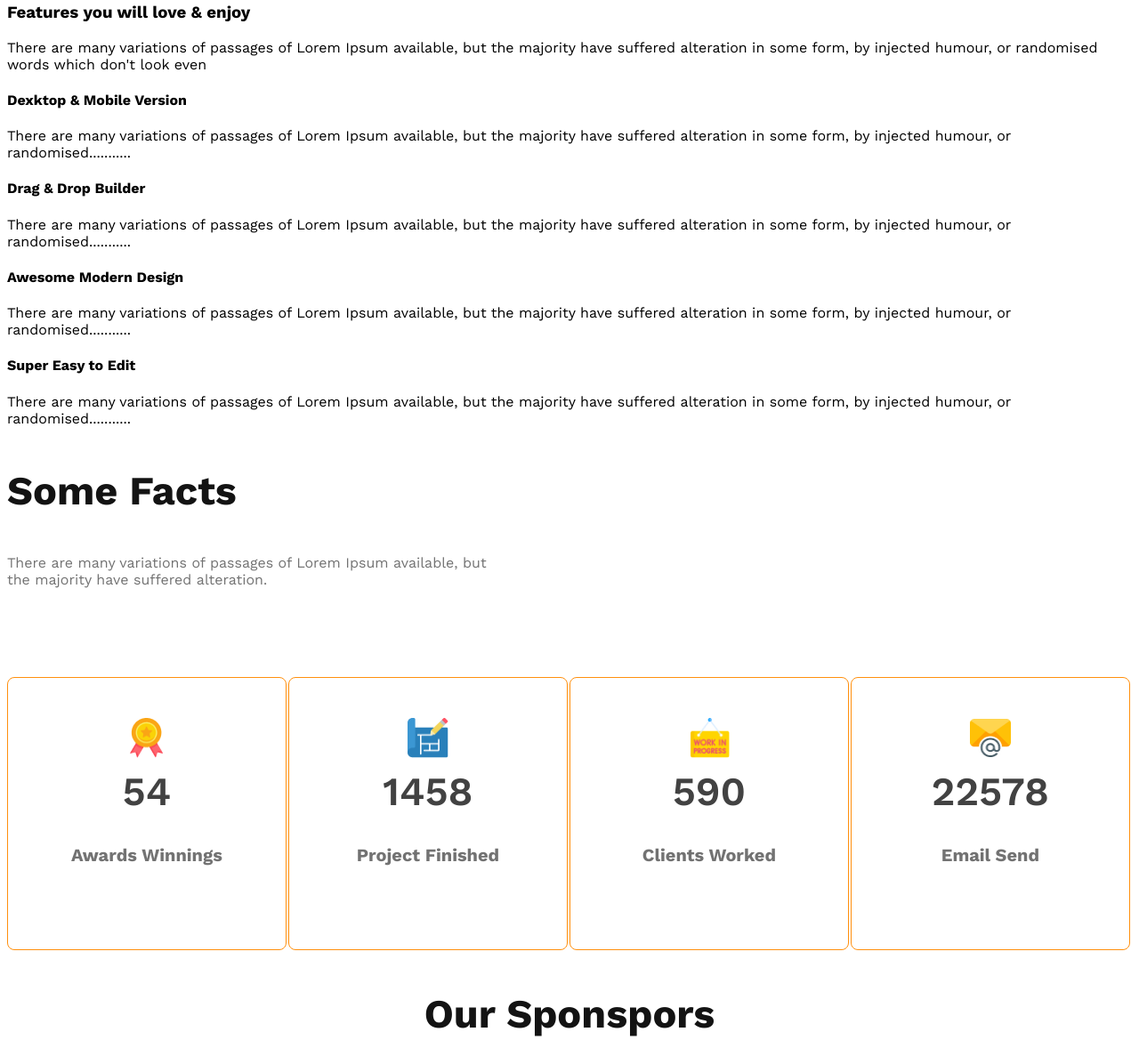
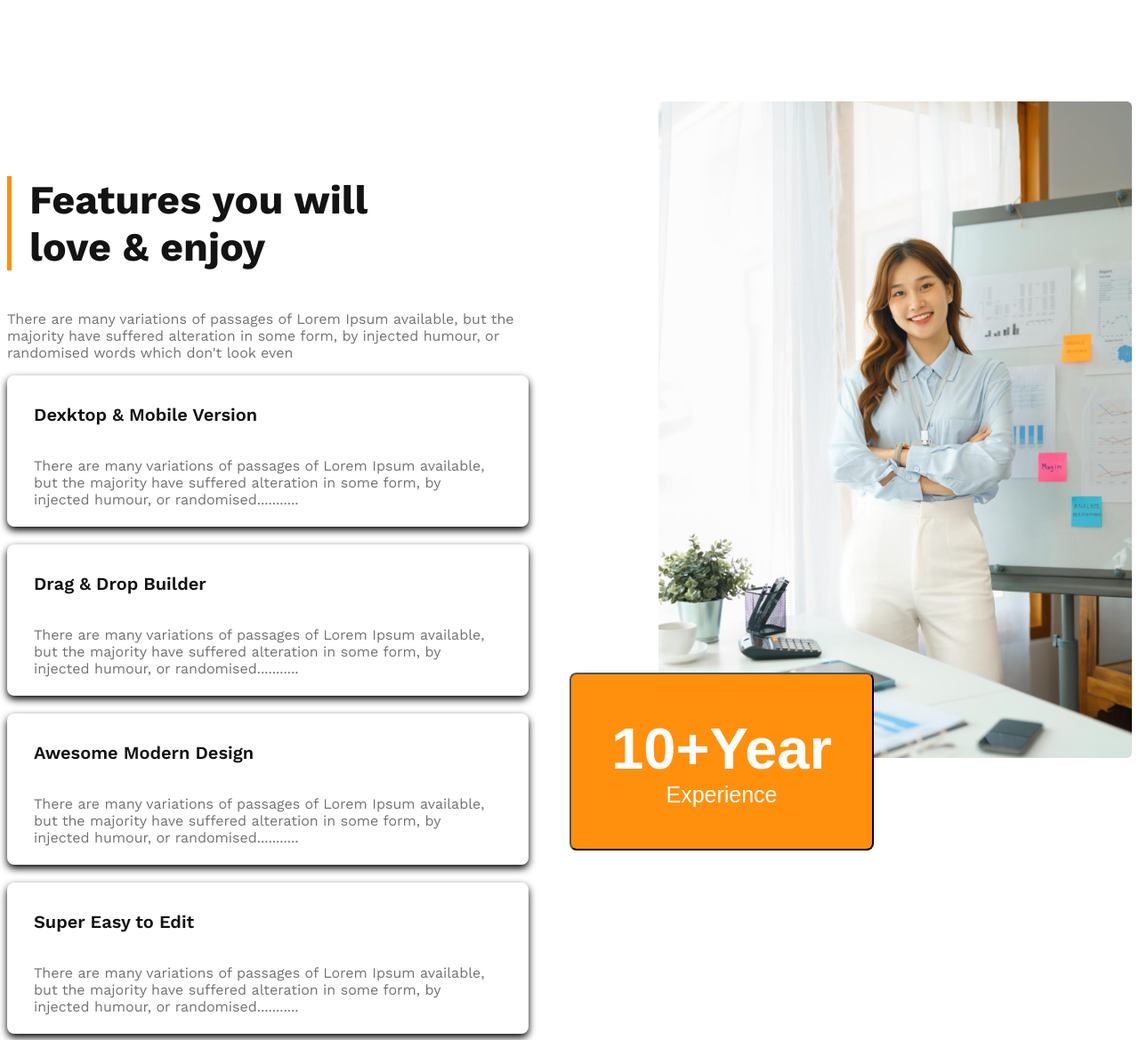
Before and after one commit to habibur5313/g3-arcitech, a plain HTML site: page index.html in a window 1280 px wide. Shown: the part 2028-3197 px from the top of the page at 89% size. Drawn offline with nearby package versions, Linux system fonts and the light colour scheme.

Commit message:
third commit

```diff
--- a/index.html
+++ b/index.html
@@ -42,26 +42,39 @@
                                                             </div>
                                         </section>
                                         <section>
-                                                            <div class="second-section-content">
-                                                                                <h3>Features you will love & enjoy</h3>
+                                            <div class="second-section-container">
+                                                          <div class="second-section-content">
+                                                            <div class="second-section-title">
+                                                                                <h3 id="second-section-features">Features you will <br> love & enjoy</h3>
                                                                                 <p>There are many variations of passages of Lorem Ipsum available, but the majority have suffered alteration in some form, by injected humour, or randomised words which don't look even</p>
                                                             </div>
-                                                            <div>
+                                                            <div class="second-section-box">
                                                                                 <h4>Dexktop & Mobile Version</h4>
                                                                                 <p>There are many variations of passages of Lorem Ipsum available, but the majority have suffered alteration in some form, by injected humour, or randomised...........</p>
                                                             </div>
-                                                            <div>
+                                                            <div class="second-section-box">
                                                                                 <h4>Drag & Drop Builder</h4>
                                                                                 <p>There are many variations of passages of Lorem Ipsum available, but the majority have suffered alteration in some form, by injected humour, or randomised...........</p>
                                                             </div>
-                                                            <div>
+                                                            <div class="second-section-box">
                                                                                 <h4>Awesome Modern Design</h4>
                                                                                 <p>There are many variations of passages of Lorem Ipsum available, but the majority have suffered alteration in some form, by injected humour, or randomised...........</p>
                                                             </div>
-                                                            <div>
+                                                            <div class="second-section-box">
                                                                                 <h4>Super Easy to Edit</h4>
                                                                                 <p>There are many variations of passages of Lorem Ipsum available, but the majority have suffered alteration in some form, by injected humour, or randomised...........</p>
-                                                            </div>
+                                                            </div></div>
+                                                            <div class="second-section-img">
+                                                                <img src="images/architect.png" alt="">
+                                                                <div class="second-section-experience"> <button style="width: 342px;
+                                                                                height: 200px;border-radius: 8px;
+                                                                                background: rgb(255, 144, 14);">
+                                                                    <span style="font-weight: 700; font-size: 65px;
+                                                                    color: rgb(255, 255, 255);" >10+Year
+                                                                </span><span style="font-weight: 500; font-size: 25px; color: rgb(255, 255, 255);">Experience</span></button></div>
+
+                                                            </div></div>
+
                                         </section>
                                         <section class="third-section-container">
                                             <h3>Some Facts</h3>
@@ -104,6 +117,9 @@
                                             </div>
                                         </section>
                     </main>
+                    <footer class="footer">
+                        <p>All rights reserved copyright@2023 startup landing page design</p>
+                    </footer>
                     </body>
 
 
--- a/style/style.css
+++ b/style/style.css
@@ -76,6 +76,7 @@ body{font-family: "Work Sans", sans-serif;
                                     .banner-image{
                                         width: 100%;
                                     }
+
 .first-section-container{display: flex;}
 .first-section-container-img{display: grid; grid-template-columns: repeat(2,1fr); gap: 24px; margin-top: 120px; border-radius: 8px;}
 main{max-width: 1440px; margin: 0 auto;}
@@ -89,10 +90,34 @@ main{max-width: 1440px; margin: 0 auto;}
                     font-size: 16px;
                     font-weight: 400;}
 
+.second-section-container{max-width: 1440px; display: flex; gap: 146px;}
+.second-section-content{max-width: 586px; height: 982px; margin-top: 169px;}
+
+.second-section-content h3{color: rgb(19, 19, 19);
+    font-family: Work Sans;
+    font-size: 45px;
+    font-weight: 700;}
+.second-section-content p{color: rgb(114, 114, 114);
+        font-family: Work Sans;
+        font-size: 16px;
+        font-weight: 400; margin-top: 10px;}
+.second-section-content h4{color: rgb(19, 19, 19);
+    font-family: Work Sans;
+    font-size: 20px;
+    font-weight: 600;}
+    .second-section-box{padding: 30px 42px 30px 30px; border-radius: 8px; box-shadow: 0 4px 8px; margin-bottom: 20px; height: 110px; display: flex; flex-direction: column; justify-content: center;}
+
+    .second-section-img{max-width: 708px; margin-top: 130px;}
+    .second-section-img img{width: 100%;}
+    #second-section-features{border-left: 5px solid #FF900E;
+                               padding-left: 20px;}
+.second-section-experience{margin-left: -100px; margin-top: -100px;}
+
+
 .third-section-container h3{color: rgb(19, 19, 19);
     font-family: Work Sans;
     font-size: 45px;
-    font-weight: 700}
+    font-weight: 700;margin-top: 130px;}
 .third-section-container p{color: rgb(114, 114, 114);
     font-family: Work Sans;
     font-size: 16px;
@@ -125,13 +150,22 @@ main{max-width: 1440px; margin: 0 auto;}
         .forth-section-img{filter: grayscale(100%);
         display: grid; grid-template-columns: repeat(5,1fr);
     gap: 17px;}
-
+ .footer{max-width: 1440px; height: 100px; background-color: rgb(255, 244, 231); margin: 0 auto; margin-top: 130px;}
+ .footer{color: rgb(66, 66, 66);
+    font-family: Work Sans;
+    font-size: 20px;
+    font-weight: 400; text-align: center; padding-top: 39px;}
 @media screen and (max-width:576px) {
                     .first-section-container{flex-direction: column;}
                     .navbar{flex-direction: column;}
                     .first-section-container-img{display:grid; grid-template-columns: repeat(1,1fr); margin-left: 75px;}
                     .third-section-box{display: grid; grid-template-columns: repeat(2,1fr); gap: 10px;}
                     .forth-section-img{grid-template-columns: repeat(2,1fr);}
+                    .second-section-container{flex-direction: column; gap: 20px;}
+                    .second-section-content{margin-top: 20px;}
+                    .second-section-img{margin-top: 20px;}
+                    .second-section-img img{margin-top: 20px;}
+                    .second-section-experience{margin: 0;}
 
 
 
```
